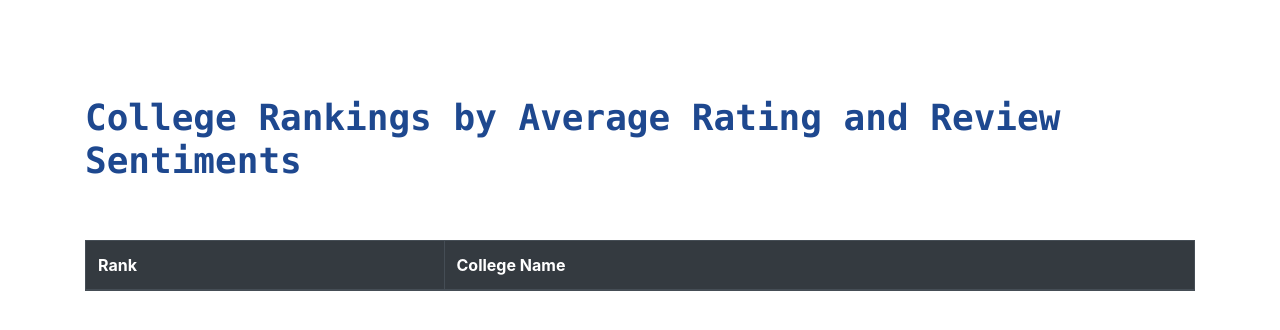
After one commit to sharat772/Sentiments, a Flask app: page /rankings in a window 1280 px wide. The commit adds this page. Shown: the top 330 px of the page. Run offline with Flask 3, Linux system fonts and the light colour scheme; lists and menus that the app fills with data are empty; some libraries are stand-ins or nearby versions.

Commit message:
Added college rank list and college rank in analysis result

```diff
--- a/app.py
+++ b/app.py
@@ -5,6 +5,8 @@ import pandas as pd
 import matplotlib.pyplot as plt
 import io
 import base64
+from itertools import groupby
+from operator import itemgetter
 import matplotlib
 matplotlib.use('agg')
 app = Flask(__name__)
@@ -59,27 +61,106 @@ def processReviews(college_name):
         negative_percentage = 0
         neutral_percentage = 0
 
+    if total_reviews > 0:
+        average_rating = (positive_percentage - negative_percentage) / total_reviews * 100
+    else:
+        average_rating = 0
+
+    college_rank = get_college_rank(college_name)  # Get the rank of the college
+
     result = f"Selected College Name: {college}\n"
     result += f"Positive Reviews %: {positive_percentage:.2f}\n"
     result += f"Negative Reviews %: {negative_percentage:.2f}\n"
     result += f"Neutral Reviews %: {neutral_percentage:.2f}\n"
+    result += f"Average Rating: {average_rating:.2f}\n"
+    result += f"College Rank: {college_rank}\n"
 
-    return result, positive, negative, neutral
+    return result, positive, negative, neutral, average_rating, college_rank
 
 
 @app.route('/sentiment', methods=['POST'])
 def sentiment():
     global college_list, dataset
     college = request.form.get('college_names', '')
-    result, positive, negative, neutral = processReviews(college)
+    result, positive, negative, neutral, average_rating, college_rank = processReviews(college)
+
 
     graph_image = generate_graph(college, positive, negative, neutral)
 
-    # Check if the graph_image is not empty or None before rendering the template
     if graph_image:
-        return render_template('index.html', college_list=college_list, result=result, graph_image=graph_image)
+        return render_template('index.html', college_list=college_list, result=result, graph_image=graph_image, average_rating=average_rating)
     else:
-        return render_template('index.html', college_list=college_list, result=result)
+        return render_template('index.html', college_list=college_list, result=result, average_rating=average_rating)
+
+
+def generate_rankings():
+    global dataset, college_list
+    rankings = {}
+
+    for college in college_list:
+        selected_college = dataset.loc[dataset['college'] == college]
+        selected_college_reviews = selected_college['review'].tolist()
+        positive, negative, neutral = 0, 0, 0
+
+        for review in selected_college_reviews:
+            sentiment_dict = sid.polarity_scores(review)
+            compound = sentiment_dict['compound']
+            if compound >= 0.90:
+                positive += 1
+            elif compound >= 0.50 and compound < 0.90:
+                negative += 1
+            else:
+                neutral += 1
+
+        total_reviews = len(selected_college_reviews)
+        if total_reviews > 0:
+            positive_percentage = (positive / total_reviews) * 100
+            negative_percentage = (negative / total_reviews) * 100
+            neutral_percentage = (neutral / total_reviews) * 100
+        else:
+            positive_percentage = 0
+            negative_percentage = 0
+            neutral_percentage = 0
+
+        if total_reviews > 0:
+            average_rating = (positive_percentage - negative_percentage) / total_reviews * 100
+        else:
+            average_rating = 0
+
+        rankings[college] = (average_rating, total_reviews, positive, negative, neutral)
+
+    # Sort the colleges based on the average rating, total reviews, and positive reviews (in that order)
+    sorted_rankings = sorted(rankings.items(), key=lambda item: (item[1][0], item[1][1], item[1][2]), reverse=True)
+
+    # Group colleges with the same ranking factors and assign the same rank
+    ranked_colleges = []
+    rank = 1
+    for idx, (college, ranking_factors) in enumerate(sorted_rankings):
+        if idx > 0 and ranking_factors < sorted_rankings[idx - 1][1]:
+            rank = idx + 1
+        ranked_colleges.append((rank, college, *ranking_factors))
+
+    return ranked_colleges
+
+
+def get_college_rank(college_name):
+    ranked_colleges = generate_rankings()
+    for rank, college, *_ in ranked_colleges:
+        if college == college_name:
+            return rank
+    return None
+
+@app.route('/rankings', methods=['GET'])
+def rankings():
+    ranked_colleges = generate_rankings()
+    return render_template('rankings.html', ranked_colleges=ranked_colleges)
+
+
+def do_enumerate(iterable, start=1):
+    return enumerate(iterable, start)
+
+# Register the custom filter
+app.jinja_env.filters['enumerate'] = do_enumerate
 
 
 def sentimentAnalysis():
--- /dev/null
+++ b/templates/rankings.html
@@ -0,0 +1,56 @@
+<!DOCTYPE html>
+<html>
+<head>
+    <title>College Rankings</title>
+    <!-- Add the Bootstrap CSS link -->
+    <link rel="stylesheet" href="https://maxcdn.bootstrapcdn.com/bootstrap/4.5.2/css/bootstrap.min.css">
+    <style>
+        h1 {
+            font-family: 'Monaco', monospace;
+            color: #1e488f;
+            font-size: 36px;
+            font-weight: bold;
+            margin-bottom: 10px;
+        }
+    </style>
+</head>
+<body>
+    <div class="container">
+        </br></br>
+        <br></br>
+        <h1>College Rankings by Average Rating and Review Sentiments</h1>
+        <br></br>
+        <table class="table table-bordered table-hover">
+            <thead class="thead-dark">
+                <tr>
+                    <th>Rank</th>
+                    <th>College Name</th>
+                    <!-- <th>Average Rating</th>
+                    <th>Total Reviews</th>
+                    <th>Positive Reviews</th>
+                    <th>Negative Reviews</th>
+                    <th>Neutral Reviews</th> -->
+                </tr>
+            </thead>
+            <tbody class="thead-light">
+                {% for rank, college, average_rating, total_reviews, positive_reviews, negative_reviews, neutral_reviews in ranked_colleges %}
+                <tr>
+                    <td>{{ rank }}</td>
+                    <td>{{ college }}</td>
+                    <!-- <td>{{ (average_rating/1000)/2 }}</td>
+                    <td>{{ total_reviews }}</td>
+                    <td>{{ positive_reviews }}</td>
+                    <td>{{ negative_reviews }}</td>
+                    <td>{{ neutral_reviews }}</td> -->
+                </tr>
+                {% endfor %}
+            </tbody>
+        </table>
+    </div>
+
+    <!-- Add the Bootstrap JS and jQuery scripts -->
+    <script src="https://code.jquery.com/jquery-3.5.1.slim.min.js"></script>
+    <script src="https://cdn.jsdelivr.net/npm/@popperjs/core@2.9.1/dist/umd/popper.min.js"></script>
+    <script src="https://maxcdn.bootstrapcdn.com/bootstrap/4.5.2/js/bootstrap.min.js"></script>
+</body>
+</html>
```
Also changed, not shown: templates/index.html (+6 -2 lines), templates/upload.html (deleted, +0 -11 lines).
